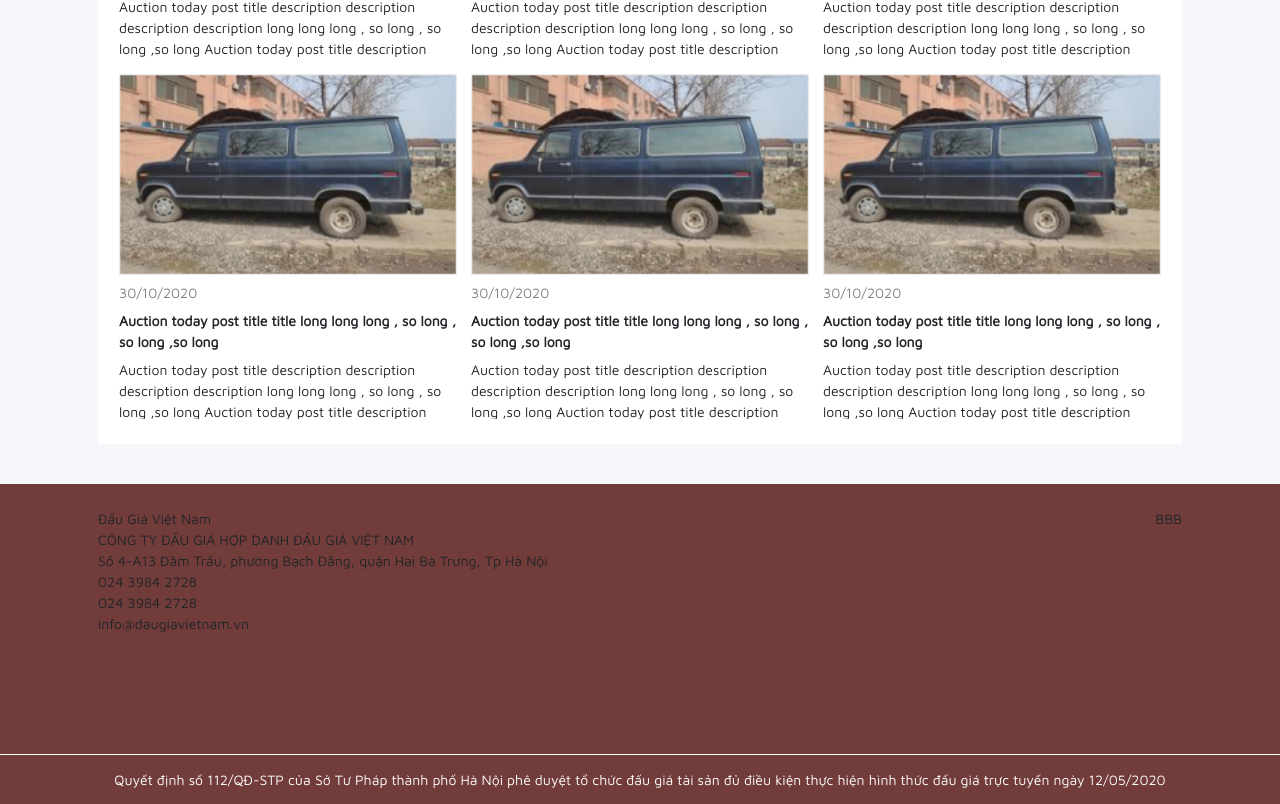
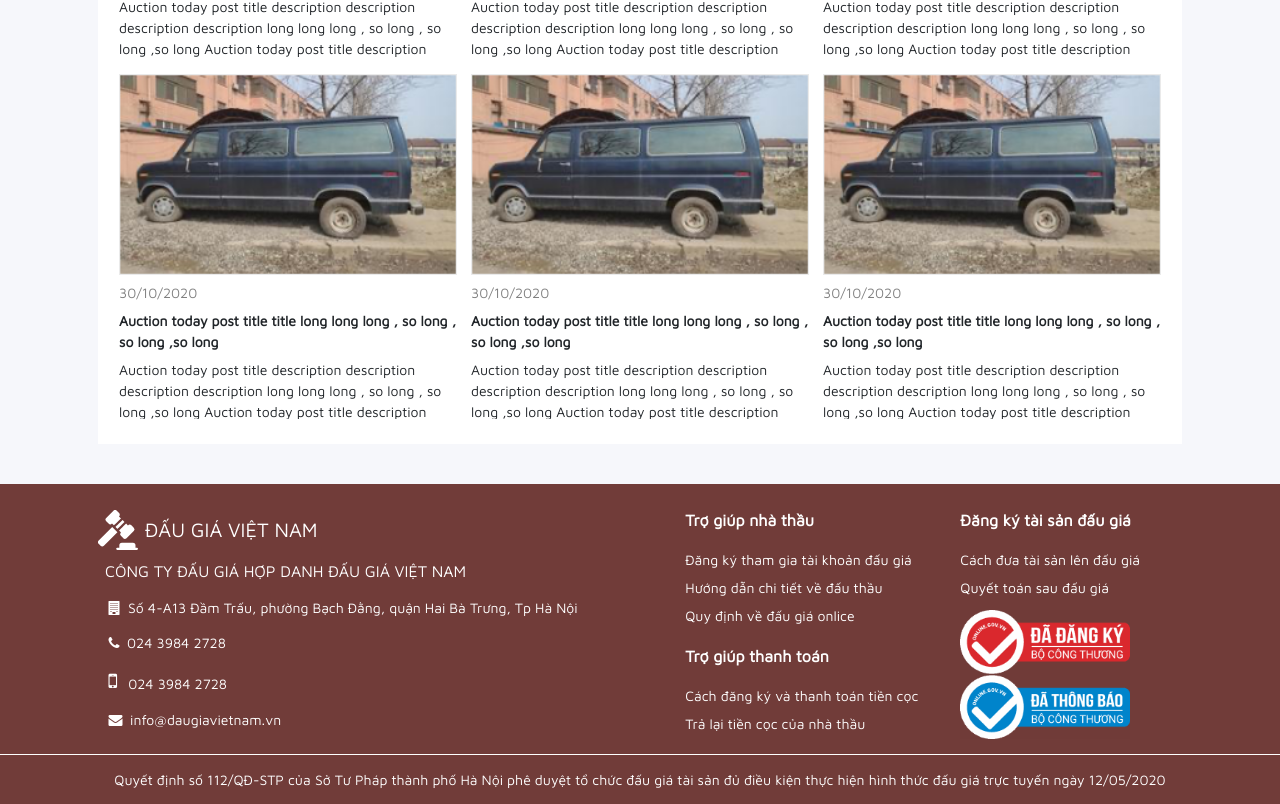
Before and after one commit to luckyjd/auction_fe_2021, a Vue app: page / in a window 1280 px wide. Shown: the part 2339-3143 px from the top of the page. Built offline with nearby package versions, Linux system fonts and the light colour scheme.

Commit message:
homepage

```diff
--- a/src/assets/css/custom.css
+++ b/src/assets/css/custom.css
@@ -19,6 +19,9 @@ html, body {
 }
 .font-20{
     font-size: 20px;
+}
+.text-white{
+    color: white;
 }
 .text-red{
     color: red;
@@ -91,6 +94,11 @@ html, body {
 
 .hammer-icon{
     background: transparent url('~@/assets/svg/hammer.svg') 0 0 no-repeat padding-box;
+    height: 40px;
+    width: 40px;
+}
+.hammer-icon-fff{
+    background: transparent url('~@/assets/svg/hammer_fff.svg') 0 0 no-repeat padding-box;
     height: 40px;
     width: 40px;
 }
@@ -338,3 +346,11 @@ html, body {
     max-height: 64px;
     overflow: hidden;
 }
+.bocongthuong-icon{
+    background-image:    url('~@/assets/image/bocongthuong.png');
+    background-size:     contain;                      /* <------ */
+    background-repeat:   no-repeat;
+    background-position: center center;
+    width: 170px;
+    height: 132px;
+}
--- a/src/components/Layout.vue
+++ b/src/components/Layout.vue
@@ -38,16 +38,45 @@
       </div>
       <div id="footer-container" class="position-relative row-no-margin">
         <div class="footer-wrapper d-flex justify-content-start">
-          <div class="footer-address d-flex flex-column">
-            <div>Đấu Giá Việt Nam</div>
-            <div>CÔNG TY ĐẤU GIÁ HỢP DANH ĐẤU GIÁ VIỆT NAM</div>
-            <div>Số 4-A13 Đầm Trấu, phường Bạch Đằng, quận Hai Bà Trưng, Tp Hà Nội</div>
-            <div>024 3984 2728</div>
-            <div>024 3984 2728</div>
-            <div>info@daugiavietnam.vn</div>
+          <div class="footer-address d-flex flex-column text-white ">
+            <div class="d-flex justify-content-start align-items-center">
+              <div class="hammer-icon-fff"></div>
+              <div class="font-20 font-medium p-2">ĐẤU GIÁ VIỆT NAM</div>
+            </div>
+            <div class="font-16 font-medium p-2">CÔNG TY ĐẤU GIÁ HỢP DANH ĐẤU GIÁ VIỆT NAM</div>
+            <div class="font-14 font-regular p-2">
+              <i class="fa fa-building p-1" aria-hidden="true"></i>
+              Số 4-A13 Đầm Trấu, phường Bạch Đằng, quận Hai Bà Trưng, Tp Hà Nội
+            </div>
+            <div class="font-14 font-regular p-2">
+              <i class="fa fa-phone p-1" aria-hidden="true"></i>
+              024 3984 2728
+              </div>
+            <div class="font-14 font-regular p-2">
+              <i class="fa fa-mobile font-20 p-1 pr-2" aria-hidden="true"></i>
+              024 3984 2728
+            </div>
+            <div class="font-14 font-regular p-2">
+              <i class="fa fa-envelope p-1" aria-hidden="true"></i>
+              info@daugiavietnam.vn</div>
           </div>
-          <div class="footer-info ml-auto">
-            BBB
+          <div class="footer-info ml-auto d-flex justify-content-start text-white pr-4">
+            <div class="footer-doc d-flex flex-column pr-4 pl-4">
+              <div class="font-16 font-bold pb-3 ">Trợ giúp nhà thầu</div>
+              <div class="font-14 font-regular pb-1 pt-1">Đăng ký tham gia tài khoản đấu giá </div>
+              <div class="font-14 font-regular pb-1 pt-1">Hướng dẫn chi tiết về đấu thầu</div>
+              <div class="font-14 font-regular pb-1 pt-1">Quy định về đấu giá onlice</div>
+              <div class="font-16 font-bold pb-3 pt-3">Trợ giúp thanh toán</div>
+              <div class="font-14 font-regular pb-1 pt-1">Cách đăng ký và thanh toán tiền cọc</div>
+              <div class="font-14 font-regular pb-1 pt-1">Trả lại tiền cọc của nhà thầu</div>
+            </div>
+            <div class=" footer-cert ml-auto d-flex flex-column pr-4 pl-4">
+              <div class="font-16 font-bold pb-3 ">Đăng ký tài sản đấu giá</div>
+              <div class="font-14 font-regular pb-1 pt-1">Cách đưa tài sản lên đấu giá</div>
+              <div class="font-14 font-regular pb-1 pt-1">Quyết toán sau đấu giá</div>
+              <div class="bocongthuong-icon mt-2"></div>
+            </div>
+
           </div>
         </div>
         <div class="position-absolute license">
```
Also changed, not shown: src/assets/image/bocongthuong.png (added), src/assets/svg/hammer_fff.svg (added).
